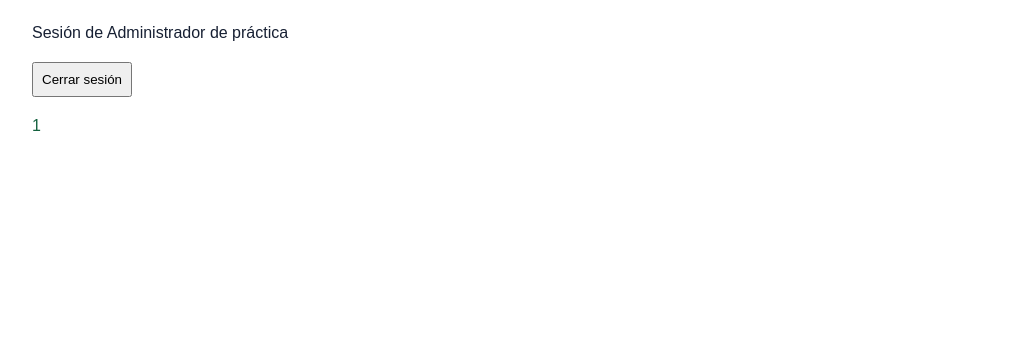
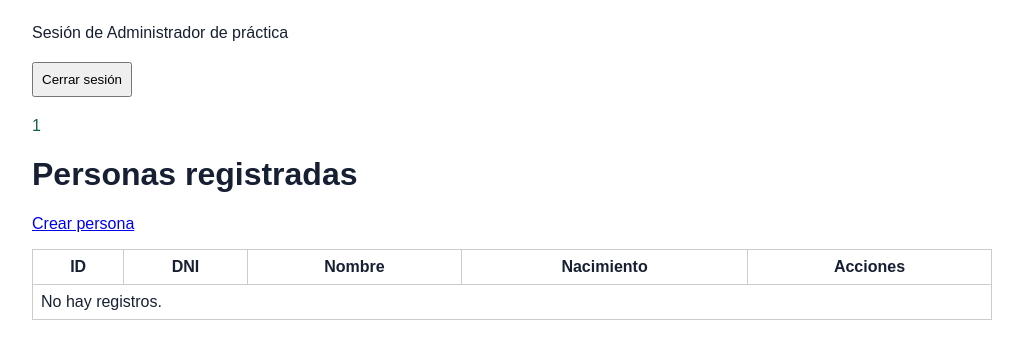
Before and after one commit to SsamirNunez360/Practicando_IIParcial, a Laravel app: template personas-laravel/resources/views/personas/index.blade.php in a window 1280 px wide. Shown: the top 359 px of the page, without its empty margins (128-1151 px from the left). Run offline with Laravel 12, Linux system fonts and the light colour scheme; the template is opened without the code that fills it, so the values that code supplies are empty; a user stored in the database is signed in; data comes from the database, SQL or seed files in the repository.

Commit message:
Mostrar registros

```diff
--- a/personas-laravel/resources/views/personas/index.blade.php
+++ b/personas-laravel/resources/views/personas/index.blade.php
@@ -1,5 +1,39 @@
 @extends('layouts.app')
 
 @section('contenido')
+<h1>Personas registradas</h1>
 
+<p><a href="{{ route('personas.create') }}">Crear persona</a></p>
+
+<table>
+    <thead>
+        <tr>
+            <th>ID</th><th>DNI</th><th>Nombre</th><th>Nacimiento</th>
+            <th>Acciones</th>
+        </tr>
+    </thead>
+    <tbody>
+        @forelse ($personas as $persona)
+            <tr>
+                <td>{{ $persona->id }}</td>
+                <td>{{ $persona->dni }}</td>
+                <td>{{ $persona->nombre }}</td>
+                <td>{{ $persona->fecha_nacimiento->format('d/m/Y') }}</td>
+                <td>
+                    <a href="{{ route('personas.edit', $persona->id) }}">Editar</a>
+
+                    <form method="POST"
+                          action="{{ route('personas.destroy', $persona->id) }}"
+                          onsubmit="return confirm('¿Eliminar este registro?');">
+                        @csrf
+                        @method('DELETE')
+                        <button type="submit">Eliminar</button>
+                    </form>
+                </td>
+            </tr>
+        @empty
+            <tr><td colspan="5">No hay registros.</td></tr>
+        @endforelse
+    </tbody>
+</table>
 @endsection
```
Also changed, not shown: personas-laravel/database/factories/PersonaFactory.php (+7 -9 lines), personas-laravel/database/seeders/PersonaSeeder.php (added, +16 -0 lines), personas-laravel/database/migrations/2026_11_20_193553_create_personas_table.php.
